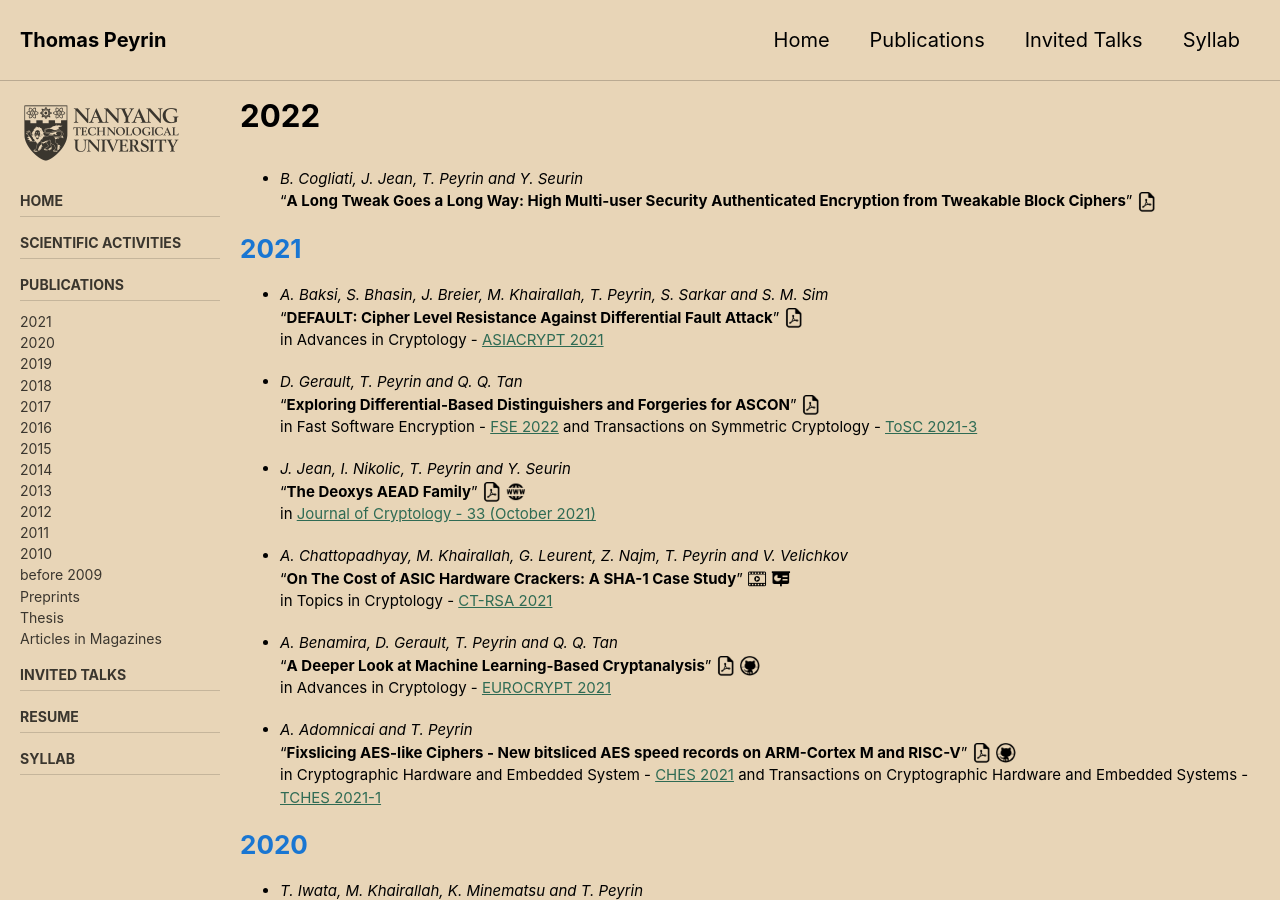
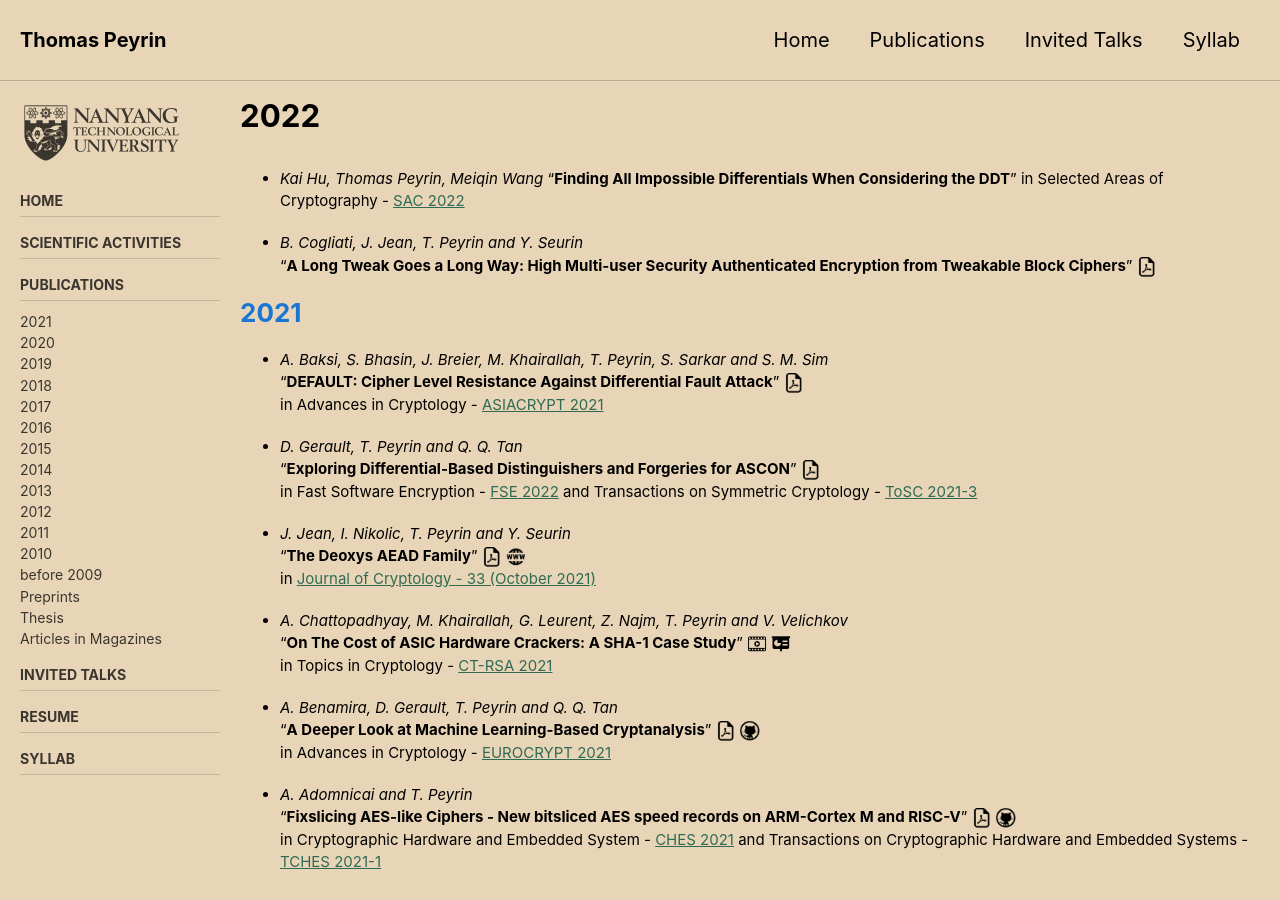
Before and after one commit to thomaspeyrin/web, a Jekyll site: the page built from publications.md, in a window 1280 px wide and 900 px high. Built offline with Jekyll 4.4.1, drawn with Linux system fonts in a browser that asks for light colours; cached includes are drawn as plain includes; nearby versions of some CDN libraries; our own code applies the rules of GitHub Pages for plain Markdown files.

Commit message:
Update publications.md

```diff
--- a/publications.md
+++ b/publications.md
@@ -10,6 +10,10 @@ sidebar:
 ---
 
 # 2022
+
+- *Kai Hu, Thomas Peyrin, Meiqin Wang*
+"**Finding All Impossible Differentials When Considering the DDT**"
+in Selected Areas of Cryptography - [SAC 2022](https://www.sac2022.ca/)
 
 - *B. Cogliati, J. Jean, T. Peyrin and Y. Seurin*
 "**A Long Tweak Goes a Long Way: High Multi-user Security Authenticated Encryption from Tweakable Block Ciphers**"   [![](https://thomaspeyrin.github.io/web/assets/images/pdf_icon_small.png "article")](https://eprint.iacr.org/2022/846.pdf)
```
